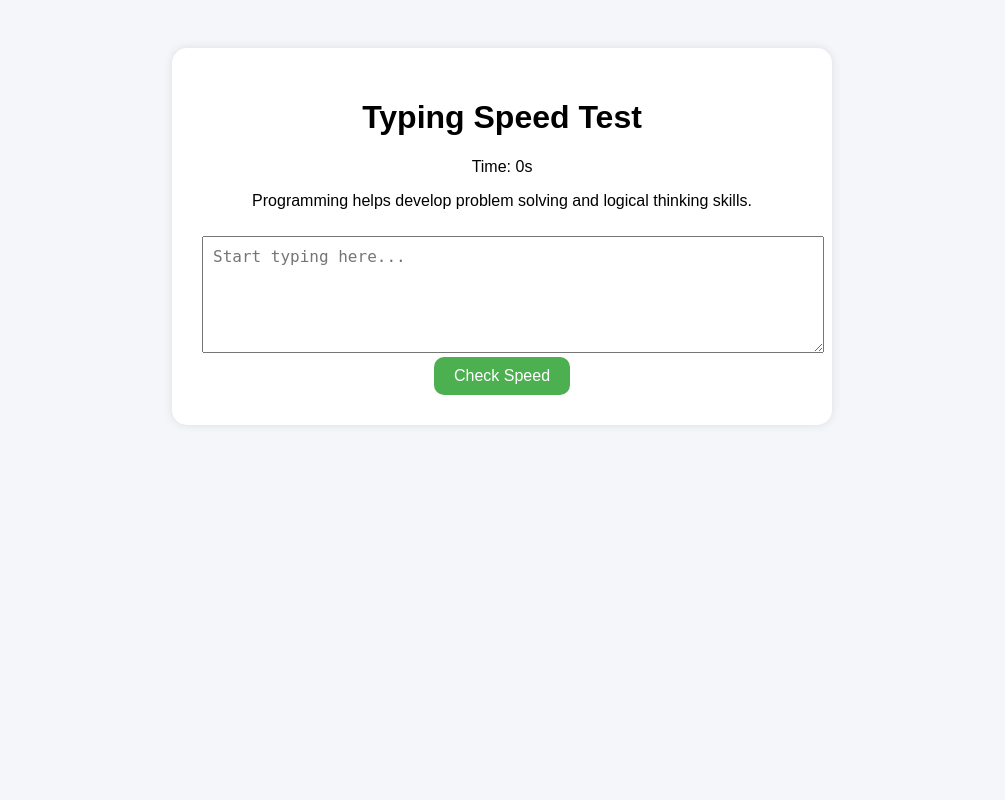
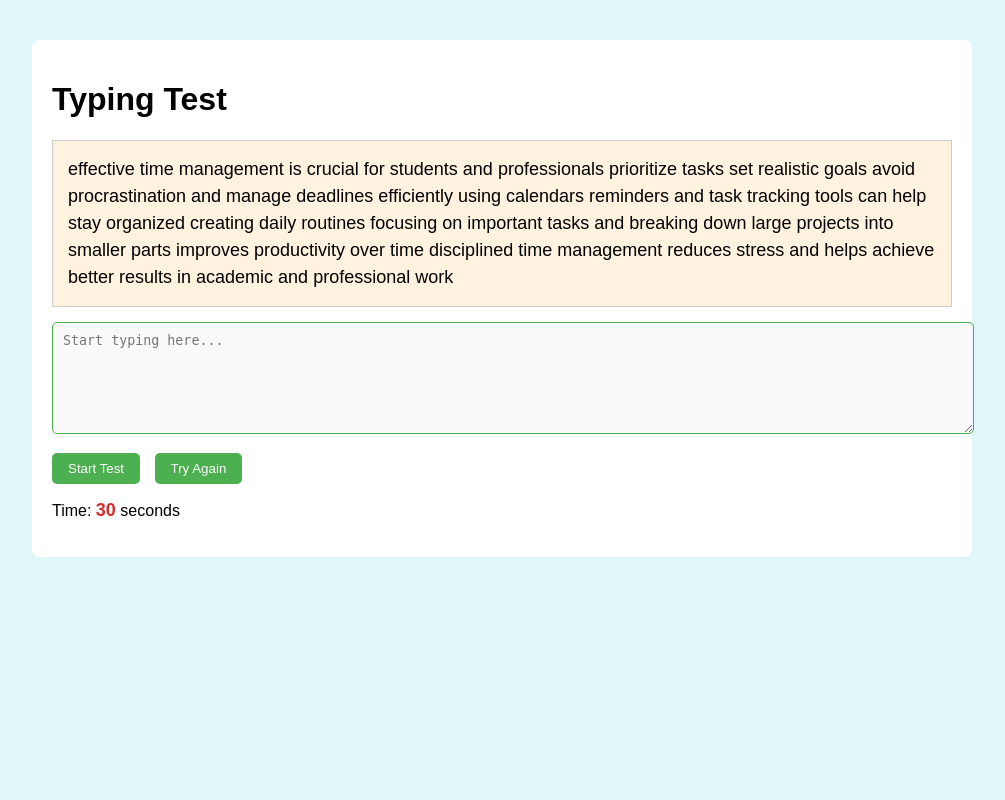
Before and after one commit to deshna619-jpg/typing_speed_project, a Flask app: page / in a window 1280 px wide. Shown: the whole page, without its empty margins (138-1143 px from the left). Run offline with Flask 3, Linux system fonts and the light colour scheme.

Commit message:
Updated CSS for layout and colors

```diff
--- a/main.py
+++ b/main.py
@@ -1,40 +1,63 @@
-from flask import Flask, render_template, request
-import time, random   # ← Added random here
+from flask import Flask, render_template, request, session
+from datetime import datetime
+import random
 
 app = Flask(__name__)
+app.secret_key = "your_secret_key_here"  # required for session
 
-# Multiple paragraphs to choose from
-paragraphs = [
-    "Python is a powerful and easy to learn programming language.",
-    "Flask allows developers to create web applications using simple Python code.",
-    "Programming helps develop problem solving and logical thinking skills.",
-    "Data structures like lists, tuples, and dictionaries make Python very flexible.",
-    "Learning to code improves creativity and analytical abilities among students."
+# Long paragraphs
+PARAGRAPHS = [
+    "python is a powerful programming language that is widely used in web development data analysis artificial intelligence machine learning and automation its simplicity readability and versatility make it a favorite among beginners and professionals learning python can open many opportunities in software development data science and other tech careers practicing python regularly helps improve coding skills and problem solving",
+
+    "effective time management is crucial for students and professionals prioritize tasks set realistic goals avoid procrastination and manage deadlines efficiently using calendars reminders and task tracking tools can help stay organized creating daily routines focusing on important tasks and breaking down large projects into smaller parts improves productivity over time disciplined time management reduces stress and helps achieve better results in academic and professional work",
+
+    "typing is an essential skill for programmers writers and office workers it improves productivity allows fast communication and reduces errors practicing typing daily helps increase speed and accuracy focusing on each word maintaining correct posture and minimizing distractions enhances performance consistent practice leads to better typing skills and confidence for work or exams using proper typing techniques ensures long term efficiency and reduces fatigue"
 ]
 
-@app.route("/", methods=["GET", "POST"])
+@app.route('/', methods=['GET', 'POST'])
 def index():
-    paragraph = random.choice(paragraphs)   # ← Randomly pick one each time
+    typed_text = ""
+    result = None
+    accuracy = None
 
-    if request.method == "POST":
-        user_input = request.form["typed_text"]
-        start_time = float(request.form["start_time"])
-        end_time = time.time()
+    # Select paragraph if not in session
+    if 'paragraph' not in session:
+        session['paragraph'] = random.choice(PARAGRAPHS)
+    paragraph = session['paragraph']
 
-        total_time = end_time - start_time
-        words = len(user_input.split())
-        speed = round(words / (total_time / 60), 2) if total_time > 0 else 0
+    if request.method == 'POST':
+        typed_text = request.form['typed_text'].strip()
+        start_time = float(request.form['start_time'])
+        end_time = datetime.now().timestamp()
+        time_taken = end_time - start_time
 
-        # Calculate accuracy
-        correct_chars = 0
-        for i in range(min(len(paragraph), len(user_input))):
-            if paragraph[i] == user_input[i]:
-                correct_chars += 1
-        accuracy = round((correct_chars / len(paragraph)) * 100, 2)
+        typed_words = typed_text.split()
+        original_words = paragraph.split()
 
-        return render_template("index.html", paragraph=paragraph, speed=speed, accuracy=accuracy, done=True)
+        # Count only correctly typed words
+        correct_words = 0
+        for i in range(len(typed_words)):
+            if i < len(original_words) and typed_words[i] == original_words[i]:
+                correct_words += 1
 
-    return render_template("index.html", paragraph=paragraph, done=False)
+        total_typed_words = len(typed_words) if len(typed_words) > 0 else 1
+        accuracy = round((correct_words / total_typed_words) * 100, 2)
+
+        # WPM counts only correct words
+        result = round(correct_words / (time_taken / 60), 2)
+
+    return render_template('index.html',
+                           paragraph=paragraph,
+                           typed_text=typed_text,
+                           result=result,
+                           accuracy=accuracy,
+                           start_time=datetime.now().timestamp())
+
+@app.route('/try-again')
+def try_again():
+    # Change paragraph randomly on Try Again
+    session['paragraph'] = random.choice(PARAGRAPHS)
+    return "<script>window.location.href='/'</script>"
 
 if __name__ == "__main__":
     app.run(debug=True)
--- a/static/style.css
+++ b/static/style.css
@@ -1,43 +1,61 @@
 body {
     font-family: Arial, sans-serif;
-    background: #f4f6f9;
-    text-align: center;
-    padding: 40px;
+    background-color: #e0f7fa;
+    margin: 0;
+    padding: 0;
+    display: flex;
+    justify-content: center;
+    align-items: flex-start;
+    min-height: 100vh;
 }
 
 .container {
-    background: white;
-    max-width: 600px;
-    margin: auto;
-    padding: 30px;
-    border-radius: 15px;
-    box-shadow: 0 0 10px rgba(0,0,0,0.1);
+    width: 90%;
+    max-width: 900px;
+    margin: 40px 0;
+    padding: 20px;
+    background-color: #ffffff;
+    border-radius: 8px;
+}
+
+#paragraph {
+    padding: 15px;
+    background-color: #fff3e0;
+    border: 1px solid #ccc;
+    margin-bottom: 15px;
+    font-size: 18px;
+    line-height: 1.5;
 }
 
 textarea {
     width: 100%;
-    font-size: 16px;
     padding: 10px;
-    margin-top: 10px;
+    border: 1px solid #4caf50;
+    border-radius: 5px;
+    margin-bottom: 15px;
 }
 
 button {
-    background: #4CAF50;
+    padding: 8px 16px;
+    background-color: #4caf50;
     color: white;
     border: none;
-    padding: 10px 20px;
-    font-size: 16px;
+    border-radius: 5px;
     cursor: pointer;
-    border-radius: 10px;
+    margin-right: 10px;
 }
 
-button:hover {
-    background: #45a049;
+#timer {
+    text-align: center;
+    font-weight: bold;
+    color: #d32f2f;
+    margin-top: 10px;
+    font-size: 18px;
 }
 
-.result {
-    background: #eafbea;
-    padding: 20px;
-    border-radius: 10px;
-    margin-top: 20px;
+.results p {
+    text-align: center;
+    font-size: 24px;
+    color: #1976d2;
+    margin: 5px 0;
 }
--- a/templates/index.html
+++ b/templates/index.html
@@ -2,43 +2,54 @@
 <html lang="en">
 <head>
     <meta charset="UTF-8">
-    <title>Typing Speed Test</title>
+    <title>Typing Test</title>
     <link rel="stylesheet" href="{{ url_for('static', filename='style.css') }}">
-    <script>
-        let startTime;
-        let timerInterval;
-
-        function startTyping() {
-            startTime = new Date().getTime() / 1000;
-            document.getElementById('start_time').value = startTime;
-            let seconds = 0;
-            timerInterval = setInterval(() => {
-                seconds++;
-                document.getElementById('timer').innerText = `Time: ${seconds}s`;
-            }, 1000);
-        }
-    </script>
 </head>
 <body>
-    <div class="container">
-        <h1>Typing Speed Test</h1>
-        <p id="timer">Time: 0s</p>
-        <p id="para">{{ paragraph }}</p>
+<div class="container">
+    <h1>Typing Test</h1>
+    <p id="paragraph">{{ paragraph }}</p>
 
-        {% if not done %}
-        <form method="POST" onsubmit="return confirm('Are you sure you want to submit?')">
-            <textarea name="typed_text" rows="5" cols="60" placeholder="Start typing here..." onfocus="startTyping()" required></textarea>
-            <input type="hidden" name="start_time" id="start_time">
-            <button type="submit">Check Speed</button>
-        </form>
-        {% else %}
-        <div class="result">
-            <h2>Results</h2>
-            <p><b>Speed:</b> {{ speed }} WPM</p>
-            <p><b>Accuracy:</b> {{ accuracy }}%</p>
-            <a href="/">Try Again</a>
+    <form method="POST">
+        <textarea id="typed_text" name="typed_text" rows="6" cols="80" placeholder="Start typing here..." disabled>{{ typed_text }}</textarea>
+        <input type="hidden" name="start_time" id="start_time" value="{{ start_time }}">
+        <div>
+            <button type="button" id="startBtn">Start Test</button>
+            <button type="button" onclick="window.location.href='/try-again'">Try Again</button>
         </div>
-        {% endif %}
-    </div>
+    </form>
+
+    <p>Time: <span id="timer">30</span> seconds</p>
+
+    {% if result is not none %}
+    <h2>Results:</h2>
+    <p style="font-size:24px; margin-top:20px;">Typing Speed: {{ result }} WPM</p>
+    <p style="font-size:24px;">Accuracy: {{ accuracy }}%</p>
+    {% endif %}
+</div>
+
+<script>
+let timerElement = document.getElementById('timer');
+let typedArea = document.getElementById('typed_text');
+let startBtn = document.getElementById('startBtn');
+let startTimeInput = document.getElementById('start_time');
+let timeLeft = 30;
+let interval;
+
+startBtn.onclick = function() {
+    typedArea.disabled = false;
+    typedArea.focus();
+    startBtn.disabled = true;
+    startTimeInput.value = Date.now() / 1000; // timestamp in seconds
+    interval = setInterval(() => {
+        timeLeft--;
+        timerElement.innerText = timeLeft;
+        if(timeLeft <= 0) {
+            clearInterval(interval);
+            typedArea.form.submit();
+        }
+    }, 1000);
+}
+</script>
 </body>
 </html>
```
